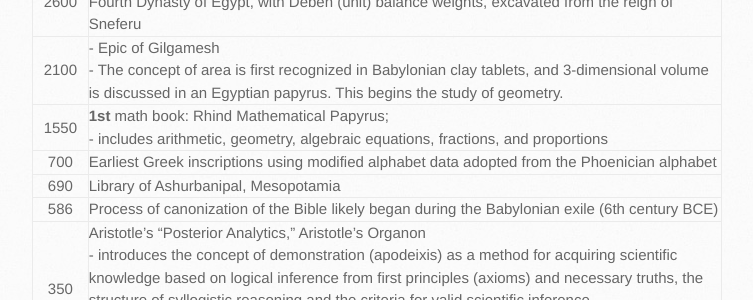
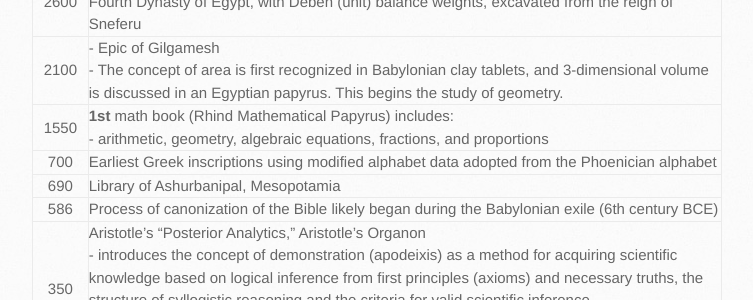
Before and after one commit to trumpfheller/trumpfheller.github.io, a Jekyll site: the page built from epistemologicalTree.md, in a window 1280 px wide and 900 px high, scrolled down 819 px. Shown: the part 153-453 px from the top of the window, without its empty margins (128-881 px from the left). Built offline with Jekyll 4.4.1, drawn with Linux system fonts in a browser that asks for light colours.

Commit message:
Update epistemologicalTree.md

```diff
--- a/epistemologicalTree.md
+++ b/epistemologicalTree.md
@@ -21,7 +21,7 @@ layout: default
 | 2500 | - Ideograms<br>- graphical symbols that represent an idea<br>- Royal Archives of Ebla (library) |
 | 2600 | - oldest attested evidence for the existence of units of weight, and weighing scales date to the Fourth Dynasty of Egypt, with Deben (unit) balance weights, excavated from the reign of Sneferu |
 | 2100 | - Epic of Gilgamesh<br>- The concept of area is first recognized in Babylonian clay tablets, and 3-dimensional volume is discussed in an Egyptian papyrus. This begins the study of geometry. |
-| 1550 | **1st** math book: Rhind Mathematical Papyrus;<br>- includes arithmetic, geometry, algebraic equations, fractions, and proportions |
+| 1550 | **1st** math book (Rhind Mathematical Papyrus) includes:<br>- arithmetic, geometry, algebraic equations, fractions, and proportions |
 | 700 | Earliest Greek inscriptions using modified alphabet data adopted from the Phoenician alphabet |
 | 690 | Library of Ashurbanipal, Mesopotamia |
 | 586 | Process of canonization of the Bible likely began during the Babylonian exile (6th century BCE) |
```
